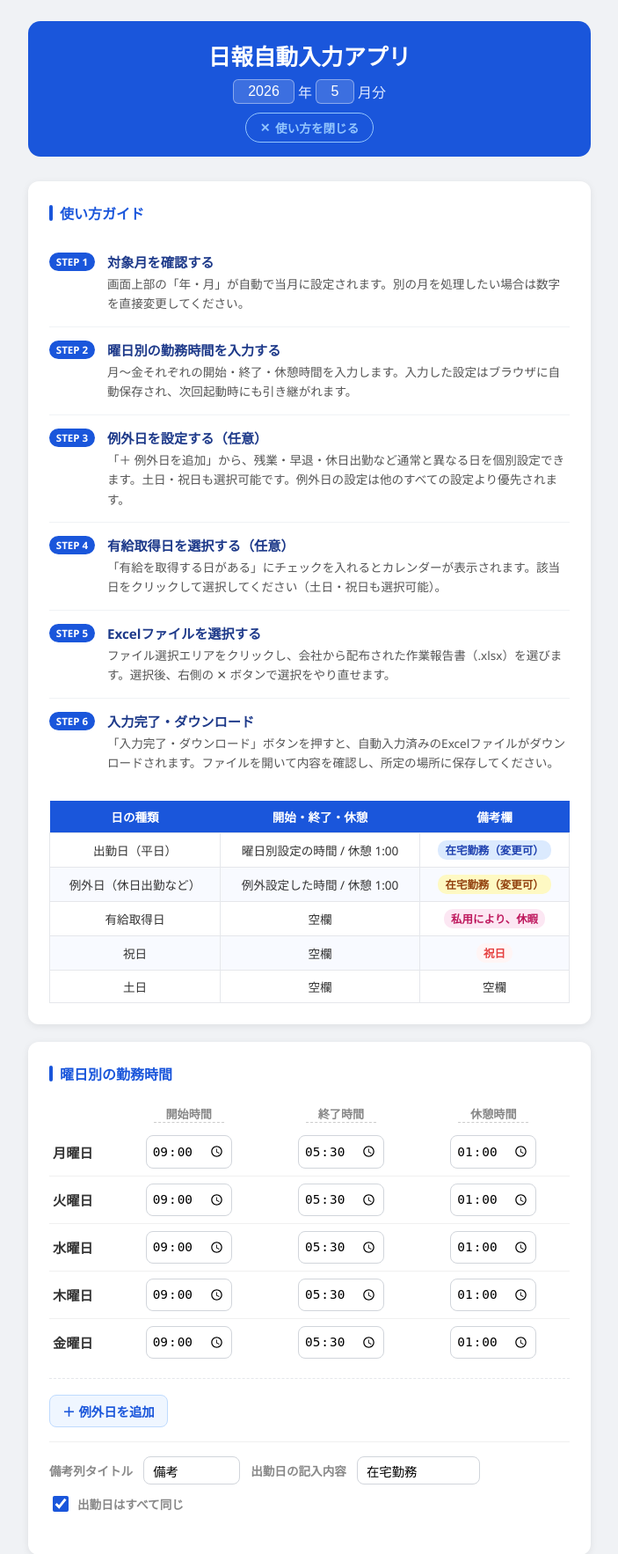
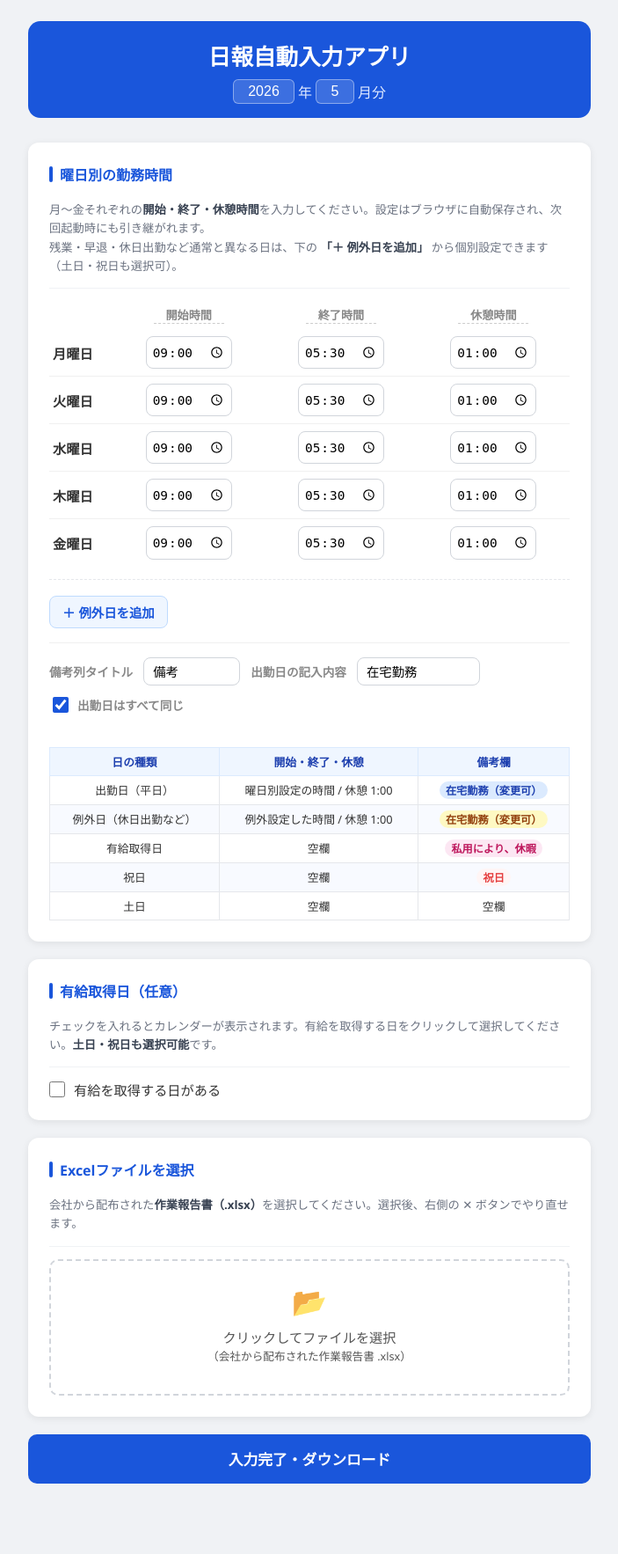
Before and after one commit to Coffeeplantation/DailyReportAutoFillApp, a Flask app: page / in a window 1280 px wide. Shown: the top 1766 px of the page at 88% size, without its empty margins (288-991 px from the left). After the commit the page ends 1686 px from the top, so only its background shows below. Run offline with Flask 3, Linux system fonts and the light colour scheme.

Commit message:
使用方法修正②

```diff
--- a/templates/index.html
+++ b/templates/index.html
@@ -499,130 +499,49 @@
       word-break: break-all;
     }
 
-    /* ヘルプトグルボタン */
-    .help-toggle {
-      display: inline-flex;
-      align-items: center;
-      gap: 6px;
-      margin-top: 10px;
-      padding: 6px 16px;
-      background: transparent;
-      border: 1.5px solid #93c5fd;
-      border-radius: 20px;
-      color: #93c5fd;
-      font-size: 0.85rem;
-      font-weight: 600;
-      cursor: pointer;
-      transition: background 0.2s, color 0.2s;
-    }
-
-    .help-toggle:hover {
-      background: rgba(255,255,255,0.1);
-    }
-
-    /* ヘルプカード */
-    .help-card {
-      background: #fff;
-      border-radius: 12px;
-      margin-bottom: 20px;
-      box-shadow: 0 2px 8px rgba(0,0,0,0.08);
-      overflow: hidden;
-      display: none;
-    }
-
-    .help-card.open { display: block; }
-
-    .help-card h2 {
-      font-size: 1rem;
-      font-weight: 700;
-      margin-bottom: 0;
-      color: #1a56db;
-      display: flex;
-      align-items: center;
-      gap: 8px;
-    }
-
-    .help-card h2::before {
-      content: '';
-      display: inline-block;
-      width: 4px;
-      height: 18px;
-      background: #1a56db;
-      border-radius: 2px;
-    }
-
-    .help-inner { padding: 24px; }
-
-    .help-steps { display: flex; flex-direction: column; gap: 0; margin-top: 18px; }
-
-    .help-step {
-      display: flex;
-      gap: 14px;
-      align-items: flex-start;
-      padding: 14px 0;
+    /* カード内説明文 */
+    .card-desc {
+      font-size: 0.83rem;
+      color: #6b7280;
+      line-height: 1.6;
+      margin-bottom: 14px;
+      padding-bottom: 14px;
       border-bottom: 1px solid #f0f2f5;
     }
 
-    .help-step:last-child { border-bottom: none; }
+    .card-desc b { color: #374151; }
 
-    .step-badge {
-      flex-shrink: 0;
-      width: 52px;
-      padding: 3px 0;
-      background: #1a56db;
-      color: #fff;
-      font-size: 0.72rem;
-      font-weight: 700;
-      border-radius: 20px;
-      text-align: center;
-      margin-top: 1px;
+    /* 入力ルール表（カード内） */
+    .rule-table {
+      width: 100%;
+      border-collapse: collapse;
+      margin-top: 14px;
+      font-size: 0.8rem;
     }
 
-    .step-body { flex: 1; }
-
-    .step-title {
-      font-size: 0.95rem;
+    .rule-table th {
+      background: #eff6ff;
+      color: #1e40af;
+      padding: 6px 8px;
       font-weight: 700;
-      color: #1e3a8a;
-      margin-bottom: 4px;
+      text-align: center;
+      border: 1px solid #dbeafe;
     }
 
-    .step-desc {
-      font-size: 0.85rem;
-      color: #555;
-      line-height: 1.65;
-    }
-
-    /* 入力ルール表 */
-    .help-rule-table {
-      width: 100%;
-      border-collapse: collapse;
-      margin-top: 18px;
-      font-size: 0.85rem;
-    }
-
-    .help-rule-table th {
-      background: #1a56db;
-      color: #fff;
-      padding: 8px 10px;
-      font-weight: 700;
-      text-align: center;
-    }
-
-    .help-rule-table td {
-      padding: 8px 10px;
+    .rule-table td {
+      padding: 6px 8px;
       border: 1px solid #e5e7eb;
       text-align: center;
       vertical-align: middle;
     }
 
-    .help-rule-table tr:nth-child(even) td { background: #f8faff; }
+    .rule-table tr:nth-child(even) td { background: #f8faff; }
 
     .rule-tag {
       display: inline-block;
-      padding: 2px 8px;
+      padding: 1px 7px;
       border-radius: 10px;
-      font-size: 0.78rem;
+      font-size: 0.76rem;
       font-weight: 600;
     }
 
@@ -680,107 +599,14 @@
       <input type="number" id="monthInput" name="month" value="{{ current_month }}" min="1" max="12">
       <span>月分</span>
     </div>
-    <div>
-      <button type="button" class="help-toggle" id="helpToggleBtn" onclick="toggleHelp()">
-        <span id="helpToggleIcon">✕</span> 使い方を閉じる
-      </button>
-    </div>
   </header>
-
-  <!-- ヘルプセクション -->
-  <div class="help-card open" id="helpCard">
-    <div class="help-inner">
-      <h2>使い方ガイド</h2>
-
-      <div class="help-steps">
-        <div class="help-step">
-          <div class="step-badge">STEP 1</div>
-          <div class="step-body">
-            <div class="step-title">対象月を確認する</div>
-            <div class="step-desc">画面上部の「年・月」が自動で当月に設定されます。別の月を処理したい場合は数字を直接変更してください。</div>
-          </div>
-        </div>
-        <div class="help-step">
-          <div class="step-badge">STEP 2</div>
-          <div class="step-body">
-            <div class="step-title">曜日別の勤務時間を入力する</div>
-            <div class="step-desc">月〜金それぞれの開始・終了・休憩時間を入力します。入力した設定はブラウザに自動保存され、次回起動時にも引き継がれます。</div>
-          </div>
-        </div>
-        <div class="help-step">
-          <div class="step-badge">STEP 3</div>
-          <div class="step-body">
-            <div class="step-title">例外日を設定する（任意）</div>
-            <div class="step-desc">「＋ 例外日を追加」から、残業・早退・休日出勤など通常と異なる日を個別設定できます。土日・祝日も選択可能です。例外日の設定は他のすべての設定より優先されます。</div>
-          </div>
-        </div>
-        <div class="help-step">
-          <div class="step-badge">STEP 4</div>
-          <div class="step-body">
-            <div class="step-title">有給取得日を選択する（任意）</div>
-            <div class="step-desc">「有給を取得する日がある」にチェックを入れるとカレンダーが表示されます。該当日をクリックして選択してください（土日・祝日も選択可能）。</div>
-          </div>
-        </div>
-        <div class="help-step">
-          <div class="step-badge">STEP 5</div>
-          <div class="step-body">
-            <div class="step-title">Excelファイルを選択する</div>
-            <div class="step-desc">ファイル選択エリアをクリックし、会社から配布された作業報告書（.xlsx）を選びます。選択後、右側の ✕ ボタンで選択をやり直せます。</div>
-          </div>
-        </div>
-        <div class="help-step">
-          <div class="step-badge">STEP 6</div>
-          <div class="step-body">
-            <div class="step-title">入力完了・ダウンロード</div>
-            <div class="step-desc">「入力完了・ダウンロード」ボタンを押すと、自動入力済みのExcelファイルがダウンロードされます。ファイルを開いて内容を確認し、所定の場所に保存してください。</div>
-          </div>
-        </div>
-      </div>
-
-      <table class="help-rule-table">
-        <thead>
-          <tr>
-            <th>日の種類</th>
-            <th>開始・終了・休憩</th>
-            <th>備考欄</th>
-          </tr>
-        </thead>
-        <tbody>
-          <tr>
-            <td>出勤日（平日）</td>
-            <td>曜日別設定の時間 / 休憩 1:00</td>
-            <td><span class="rule-tag" style="background:#dbeafe;color:#1e40af">在宅勤務（変更可）</span></td>
-          </tr>
-          <tr>
-            <td>例外日（休日出勤など）</td>
-            <td>例外設定した時間 / 休憩 1:00</td>
-            <td><span class="rule-tag" style="background:#fef9c3;color:#92400e">在宅勤務（変更可）</span></td>
-          </tr>
-          <tr>
-            <td>有給取得日</td>
-            <td>空欄</td>
-            <td><span class="rule-tag" style="background:#fce7f3;color:#be185d">私用により、休暇</span></td>
-          </tr>
-          <tr>
-            <td>祝日</td>
-            <td>空欄</td>
-            <td><span class="rule-tag" style="background:#fff5f5;color:#e53e3e">祝日</span></td>
-          </tr>
-          <tr>
-            <td>土日</td>
-            <td>空欄</td>
-            <td>空欄</td>
-          </tr>
-        </tbody>
-      </table>
-    </div>
-  </div>
 
   <form id="mainForm">
 
     <!-- ① 曜日別勤務時間 -->
     <div class="card">
       <h2>曜日別の勤務時間</h2>
+      <p class="card-desc">月〜金それぞれの<b>開始・終了・休憩時間</b>を入力してください。設定はブラウザに自動保存され、次回起動時にも引き継がれます。<br>残業・早退・休日出勤など通常と異なる日は、下の <b>「＋ 例外日を追加」</b> から個別設定できます（土日・祝日も選択可）。</p>
       <table class="time-table">
         <thead>
           <tr>
@@ -847,11 +673,45 @@
       </div>
 
       <div class="save-notice" id="saveNotice"></div>
+
+      <table class="rule-table">
+        <thead>
+          <tr><th>日の種類</th><th>開始・終了・休憩</th><th>備考欄</th></tr>
+        </thead>
+        <tbody>
+          <tr>
+            <td>出勤日（平日）</td>
+            <td>曜日別設定の時間 / 休憩 1:00</td>
+            <td><span class="rule-tag" style="background:#dbeafe;color:#1e40af">在宅勤務（変更可）</span></td>
+          </tr>
+          <tr>
+            <td>例外日（休日出勤など）</td>
+            <td>例外設定した時間 / 休憩 1:00</td>
+            <td><span class="rule-tag" style="background:#fef9c3;color:#92400e">在宅勤務（変更可）</span></td>
+          </tr>
+          <tr>
+            <td>有給取得日</td>
+            <td>空欄</td>
+            <td><span class="rule-tag" style="background:#fce7f3;color:#be185d">私用により、休暇</span></td>
+          </tr>
+          <tr>
+            <td>祝日</td>
+            <td>空欄</td>
+            <td><span class="rule-tag" style="background:#fff5f5;color:#e53e3e">祝日</span></td>
+          </tr>
+          <tr>
+            <td>土日</td>
+            <td>空欄</td>
+            <td>空欄</td>
+          </tr>
+        </tbody>
+      </table>
     </div>
 
     <!-- ② 有給取得日 -->
     <div class="card">
       <h2>有給取得日（任意）</h2>
+      <p class="card-desc">チェックを入れるとカレンダーが表示されます。有給を取得する日をクリックして選択してください。<b>土日・祝日も選択可能</b>です。</p>
       <label class="checkbox-label">
         <input type="checkbox" id="hasPaidLeave">
         有給を取得する日がある
@@ -863,6 +723,7 @@
     <!-- ③ Excelファイル選択 -->
     <div class="card">
       <h2>Excelファイルを選択</h2>
+      <p class="card-desc">会社から配布された<b>作業報告書（.xlsx）</b>を選択してください。選択後、右側の ✕ ボタンでやり直せます。</p>
       <div style="display:flex; align-items:flex-start; gap:8px;">
         <label class="file-area" id="fileArea" style="flex:1">
           <input type="file" name="excel_file" id="fileInput" accept=".xlsx">
@@ -894,15 +755,6 @@
   function getYear()  { return parseInt(document.getElementById('yearInput').value)  || {{ current_year }}; }
   function getMonth() { return parseInt(document.getElementById('monthInput').value) || {{ current_month }}; }
 
-  function toggleHelp() {
-    const card = document.getElementById('helpCard');
-    const btn  = document.getElementById('helpToggleBtn');
-    const open = card.classList.toggle('open');
-    btn.innerHTML = open
-      ? '<span>✕</span> 使い方を閉じる'
-      : '<span>?</span> 使い方を見る';
-    btn.style.background = open ? 'rgba(255,255,255,0.15)' : '';
-  }
   const selectedDays = new Set();
   let holidays = {};
 
```
